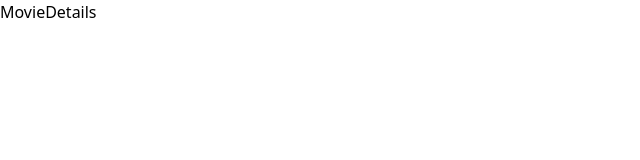
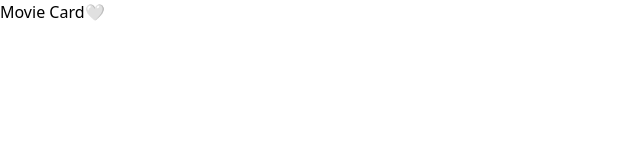
Before and after one commit to hodasarlak/IAMDb, a React (Vite) app: page /movie/1 in a window 1280 px wide. Shown: the top 160 px of the page, without its empty margins (0-640 px from the left). Built offline with nearby package versions, Linux system fonts and the light colour scheme.

Commit message:
refactor: add fav icon

```diff
--- a/src/components/MovieCard.jsx
+++ /dev/null
@@ -1,5 +0,0 @@
-const MovieCard = () => {
-  return <div>Movie Card</div>
-}
-
-export default MovieCard
--- a/src/components/MovieItem.jsx
+++ b/src/components/MovieItem.jsx
@@ -1,9 +1,18 @@
 import { Link } from "react-router"
+import { useFavorites } from "../context/FavoritesContext"
 
 const MovieItem = ({ item }) => {
+  const { toggleFavorite, isFavorite } = useFavorites()
+
   return (
     <div>
       Movie Item <Link to={`/movie/${item.id}`}>{item.title}</Link>
+      <button
+        onClick={() => toggleFavorite(item.id)}
+        className={isFavorite(item.id) ? "favorite active" : "favorite"}
+      >
+        {isFavorite(item.id) ? "❤️" : "🤍"}
+      </button>
     </div>
   )
 }
--- /dev/null
+++ b/src/context/FavoritesContext.jsx
@@ -0,0 +1,62 @@
+import { createContext, useState, useContext, useEffect } from 'react';
+
+const FavoritesContext = createContext();
+
+export const FavoritesProvider = ({ children }) => {
+  const [favorites, setFavorites] = useState([]);
+
+  // Load favorites from localStorage on initial render
+  useEffect(() => {
+    const a = () => {
+      const savedFavorites = JSON.parse(window.localStorage.getItem('movieFavorites')) || [];
+      setFavorites(savedFavorites);
+    }
+    a()
+  }, []);
+
+  // Save to localStorage whenever favorites change
+  useEffect(() => {
+    window.localStorage.setItem('movieFavorites', JSON.stringify(favorites));
+  }, [favorites]);
+
+  const addFavorite = (movieId) => {
+    setFavorites(prev => [...prev, movieId]);
+  };
+
+  const removeFavorite = (movieId) => {
+    setFavorites(prev => prev.filter(id => id !== movieId));
+  };
+
+  const toggleFavorite = (movieId) => {
+    if (favorites.includes(movieId)) {
+      removeFavorite(movieId);
+    } else {
+      addFavorite(movieId);
+    }
+  };
+
+  const isFavorite = (movieId) => {
+    return favorites.includes(movieId);
+  };
+
+  return (
+    <FavoritesContext.Provider value={{
+      favorites,
+      addFavorite,
+      removeFavorite,
+      toggleFavorite,
+      isFavorite
+    }}>
+      {children}
+    </FavoritesContext.Provider>
+  );
+};
+
+// eslint-disable-next-line react-refresh/only-export-components
+export const useFavorites = () => {
+  const context = useContext(FavoritesContext);
+  if (!context) {
+    throw new Error('useFavorites must be used within a FavoritesProvider');
+  }
+  return context;
+};
--- a/src/main.jsx
+++ b/src/main.jsx
@@ -5,15 +5,18 @@ import App from "./App"
 import { BrowserRouter, Routes, Route } from "react-router"
 import SearchResults from "./views/SearchResults"
 import MovieDetails from "./views/MovieDetails"
+import { FavoritesProvider } from "./context/FavoritesContext"
 
 createRoot(document.getElementById("root")).render(
   <StrictMode>
     <BrowserRouter>
+    <FavoritesProvider>
       <Routes>
         <Route path="/" element={<App />} />
         <Route path="/result" element={<SearchResults />} />
         <Route path="/movie/:id" element={<MovieDetails />} />
       </Routes>
+    </FavoritesProvider>
     </BrowserRouter>
   </StrictMode>,
 )
--- a/src/services/category.js
+++ b/src/services/category.js
@@ -1,11 +1,6 @@
 import { faker } from "@faker-js/faker"
 
-const category = (showMore = false) => {
-  // MOCK DATA
-  // TODO: CALL THE API
-  // fetch("http://localhost:8080/api/v1/category")
-  if (showMore) {
-    return Promise.resolve([
+const categories = [
   {
     id: 1,
     title: "Action",
@@ -22,6 +17,15 @@ const category = (showMore = false) => {
     id: 4,
     title: "Drama",
   },
+]
+
+const category = (showMore = false) => {
+  // MOCK DATA
+  // TODO: CALL THE API
+  // fetch("http://localhost:8080/api/v1/category")
+  if (showMore) {
+    return Promise.resolve([
+      ...categories,
       {
         id: 5,
         title: faker.string.alpha(10),
@@ -29,54 +33,15 @@ const category = (showMore = false) => {
     ])
   }
 
-  return Promise.resolve([
-    {
-      id: 1,
-      title: "Action",
-    },
-    {
-      id: 2,
-      title: "Biography",
-    },
-    {
-      id: 3,
-      title: "Crime",
-    },
-    {
-      id: 4,
-      title: "Drama",
-    },
-  ])
+  return Promise.resolve(categories)
 }
 
 const categoryById = (id) => {
   // MOCK DATA
   // TODO: CALL THE API
   // fetch("http://localhost:8080/api/v1/category")
-  const result = [
-    {
-      id: 1,
-      title: "Action",
-    },
-    {
-      id: 2,
-      title: "Biography",
-    },
-    {
-      id: 3,
-      title: "Crime",
-    },
-    {
-      id: 4,
-      title: "Drama",
-    },
-    {
-      id: 5,
-      title: faker.string.alpha(10),
-    },
-  ].filter((item) => +id === item.id)
+  const result = categories.filter((item) => +id === item.id)
   return result.length === 1 ? result[0] : undefined
 }
 
-
-export { category , categoryById }
+export { category, categoryById }
--- a/src/services/movie.js
+++ b/src/services/movie.js
@@ -1,7 +1,3 @@
-const movie = (categoryId = undefined, query = undefined) => {
-  // MOCK DATA
-  // TODO: CALL THE API
-  // fetch("http://localhost:8080/api/v1/Result")
   const movies = [
     {
       id: 1,
@@ -57,6 +53,11 @@ const movie = (categoryId = undefined, query = undefined) => {
       score: 9.0,
     },
   ]
+
+const movie = (categoryId = undefined, query = undefined) => {
+  // MOCK DATA
+  // TODO: CALL THE API
+  // fetch("http://localhost:8080/api/v1/movies")
   if (categoryId) {
     return movies.filter((item) =>
       item.category.filter((item2) => item2.id === +categoryId).length !== 0
@@ -68,4 +69,12 @@ const movie = (categoryId = undefined, query = undefined) => {
   return movies
 }
 
-export { movie }
+const movieById = (id) => {
+  // MOCK DATA
+  // TODO: CALL THE API
+  // fetch("http://localhost:8080/api/v1/movies")
+  const result = movies.filter((item) => +id === item.id)
+  return result.length === 1 ? result[0] : undefined
+}
+
+export { movie, movieById }
--- a/src/views/MovieDetails.jsx
+++ b/src/views/MovieDetails.jsx
@@ -1,5 +1,34 @@
+import { useParams } from "react-router"
+import { useFavorites } from "../context/FavoritesContext"
+import { useEffect } from "react"
+import { movieById } from "../services/movie"
+import { useState } from "react"
+
 const MovieDetails = () => {
-  return <div>MovieDetails</div>
+  const { toggleFavorite, isFavorite } = useFavorites()
+  const [movie, setMovie] = useState(null)
+  const { id } = useParams()
+
+  useEffect(() => {
+    const a = async () => {
+      setMovie(await movieById(id))
+    }
+    a()
+  }, [id])
+
+  if (!movie) return (<>Loading...</>)
+
+  return (
+    <div>
+      Movie Card
+      <button
+        onClick={() => toggleFavorite(movie.id)}
+        className={isFavorite(movie.id) ? "favorite active" : "favorite"}
+      >
+        {isFavorite(movie.id) ? "❤️" : "🤍"}
+      </button>
+    </div>
+  )
 }
 
 export default MovieDetails
```
Also changed, not shown: src/App.jsx (+10 -4 lines). Lines whose indentation alone changed are shown as unchanged.
